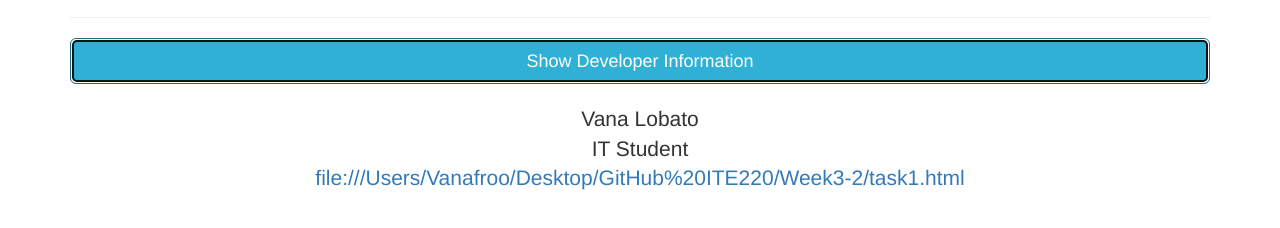
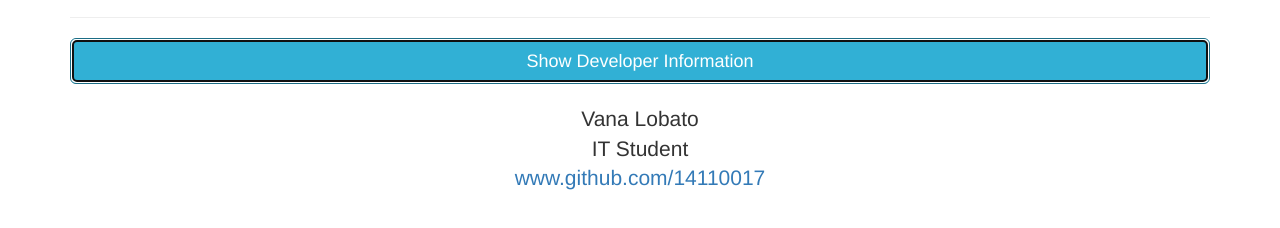
Before and after one commit to vanafroo/ITE220, a plain HTML site: page Week3-2/task1.html in a window 1280 px wide. Both pictures are taken after a click on the button "Show Developer Information". Shown: the part 192-420 px from the top of the page. Drawn offline with Linux system fonts and the light colour scheme.

Commit message:
no message

```diff
--- a/Week3-2/js/task1.js
+++ b/Week3-2/js/task1.js
@@ -1,4 +1,4 @@
-(function() {
+(function(){
 var task1 = {
     render: function() {
         document.getElementById("screenX").textContent = window.screenX;
@@ -15,15 +15,11 @@
     resize: function() {
         window.addEventListener("resize", this.render);
     },
-        devInfo: function() {
+    devInfo: function(){
         var btnDev = document.getElementById("dev-info");
-            btnDev.addEventListener("click", function() {
-
-                document.getElementById("info-dev").innerHTML = 'Vana Lobato </br>IT Student </br> <a href="file:///Users/Vanafroo/Desktop/GitHub%20ITE220/Week3-2/task1.html">file:///Users/Vanafroo/Desktop/GitHub%20ITE220/Week3-2/task1.html</br>';
+        btnDev.addEventListener("click", function(){
+          document.getElementById("info-dev").innerHTML = 'Vana Lobato </br>IT Student </br> <a href="www.github.com/14110017">www.github.com/14110017</br>';
         });
-        },
-       window: function() {
-   window.open("file:///Users/Vanafroo/Desktop/GitHub%20ITE220/Week3-2/task1.html", '_blank');
     }
 }
 task1.render();
--- a/Week3-2/task1.html
+++ b/Week3-2/task1.html
@@ -37,7 +37,7 @@
                     <button id="dev-info" type="button" class="btn btn-info btn-lg btn-block">
                         Show Developer Information </button>
                         <p class="lead text-center" id="dev-info-container"></p>
-
+                        <p class="lead text-center" id="info-dev">Mintra Ruensuk </br>
                         <p class="lead text-center" id="info-dev">
                         </p>
 				</div>
```
Lines whose indentation alone changed are shown as unchanged.
